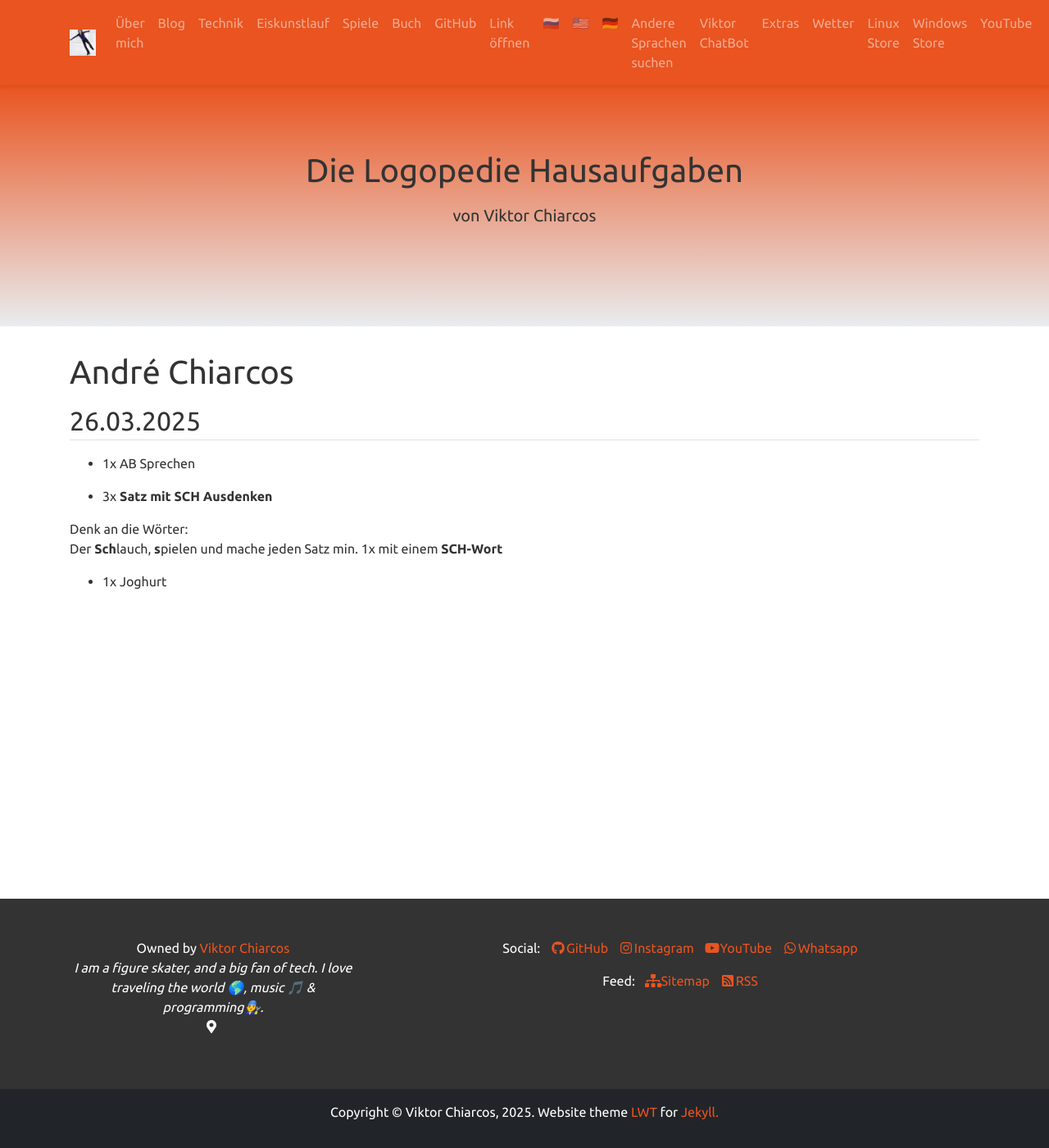
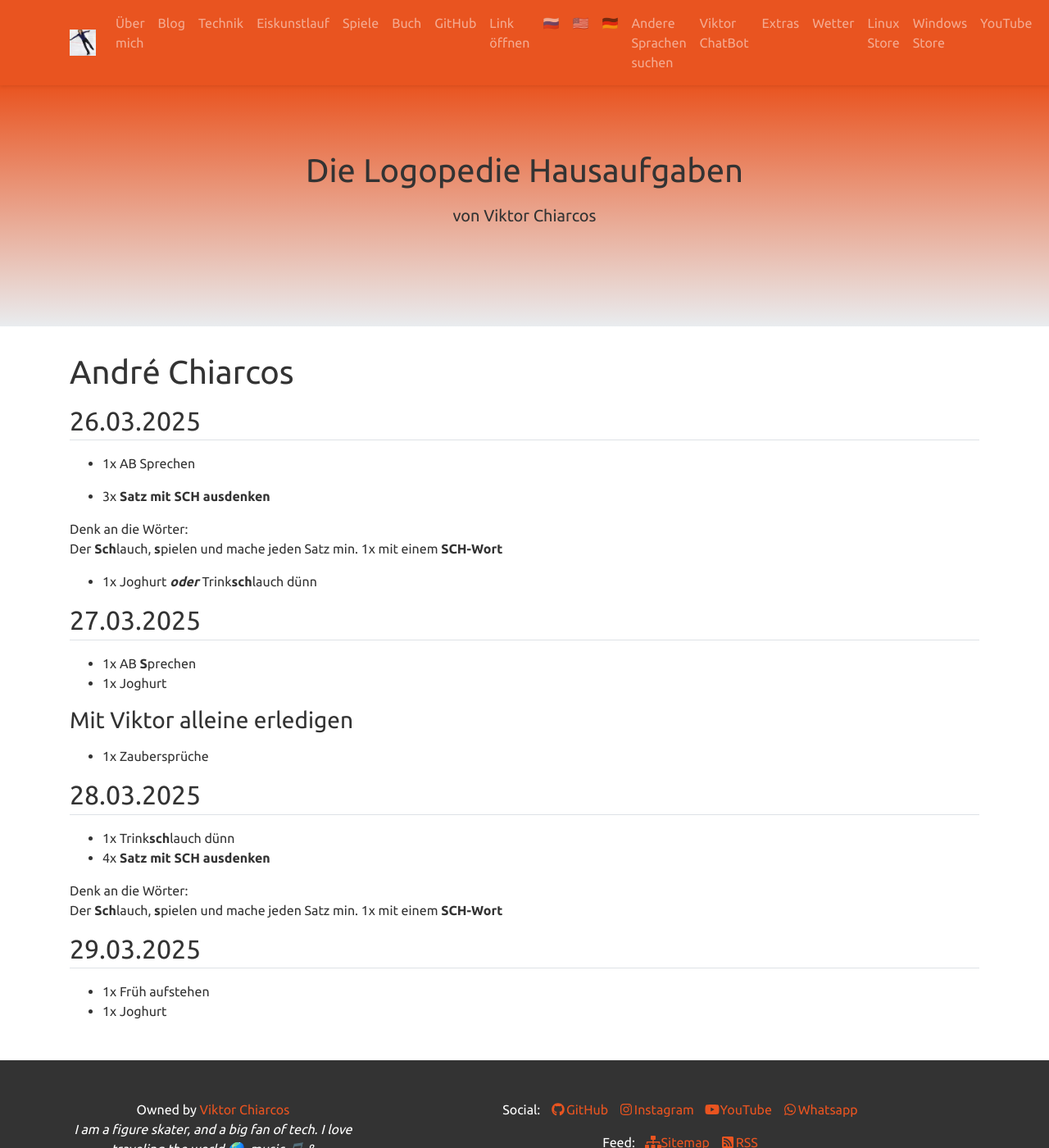
Before and after one commit to viktor-chiarcos/viktor-chiarcos.github.io, a Jekyll site: the page built from _pages/logopedie/index.md, in a window 1280 px wide and 1400 px high. Shown: the whole window at 82% size. Built offline with Jekyll 4.4.1, drawn with Linux system fonts in a browser that asks for light colours.

Commit message:
Update index.md

```diff
--- a/_pages/logopedie/index.md
+++ b/_pages/logopedie/index.md
@@ -13,9 +13,28 @@ action: true
 ## 26.03.2025
 - 1x AB Sprechen
 
-- 3x **Satz mit SCH Ausdenken**
+- 3x **Satz mit SCH ausdenken**
 
 Denk an die Wörter:\
 Der **Sch**lauch, **s**pielen und mache jeden Satz min. 1x mit einem **SCH-Wort**
 
+- 1x Joghurt ***oder*** Trink**sch**lauch dünn
+
+
+## 27.03.2025
+- 1x AB **S**prechen
 - 1x Joghurt
+
+### Mit Viktor alleine erledigen
+-   1x Zaubersprüche
+
+## 28.03.2025
+- 1x Trink**sch**lauch dünn
+- 4x **Satz mit SCH ausdenken**
+
+Denk an die Wörter:\
+Der **Sch**lauch, **s**pielen und mache jeden Satz min. 1x mit einem **SCH-Wort**
+
+## 29.03.2025
+- 1x Früh aufstehen
+- 1x Joghurt
```
